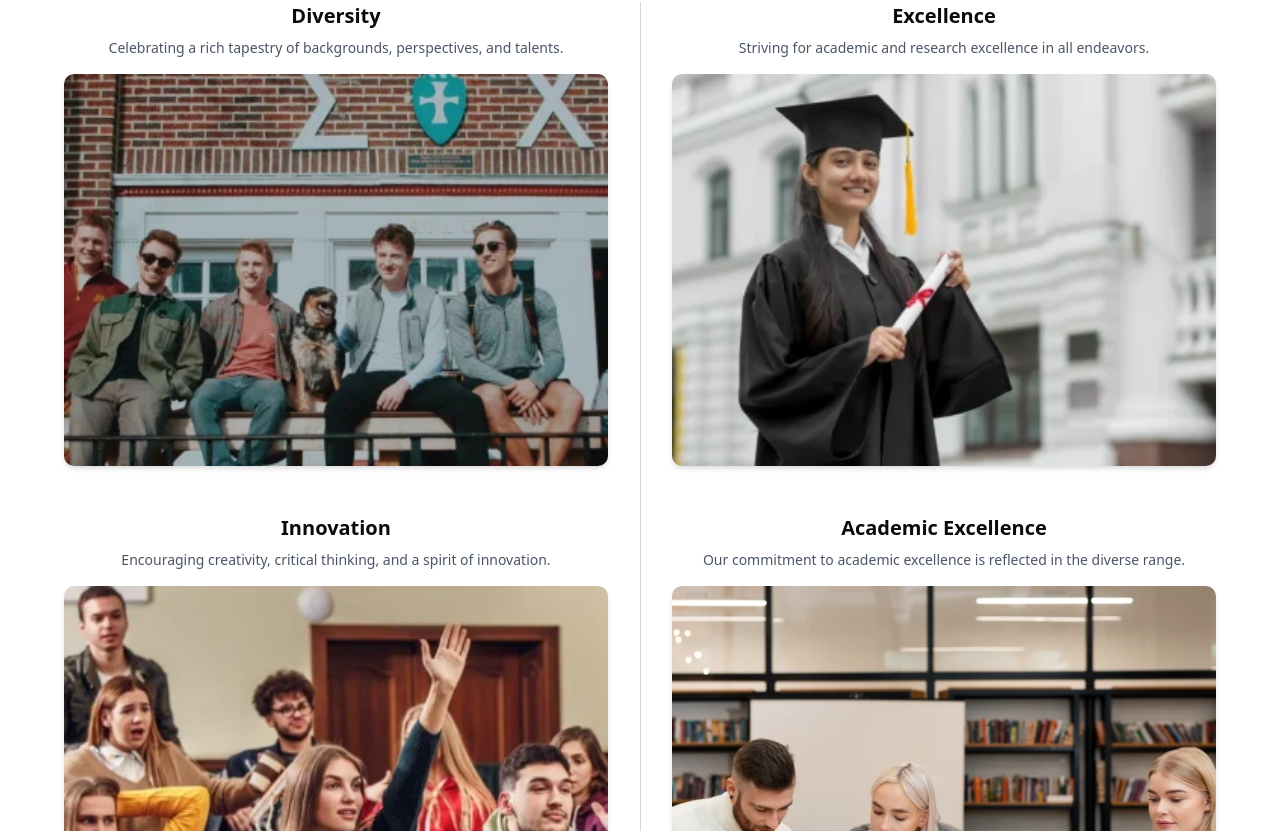
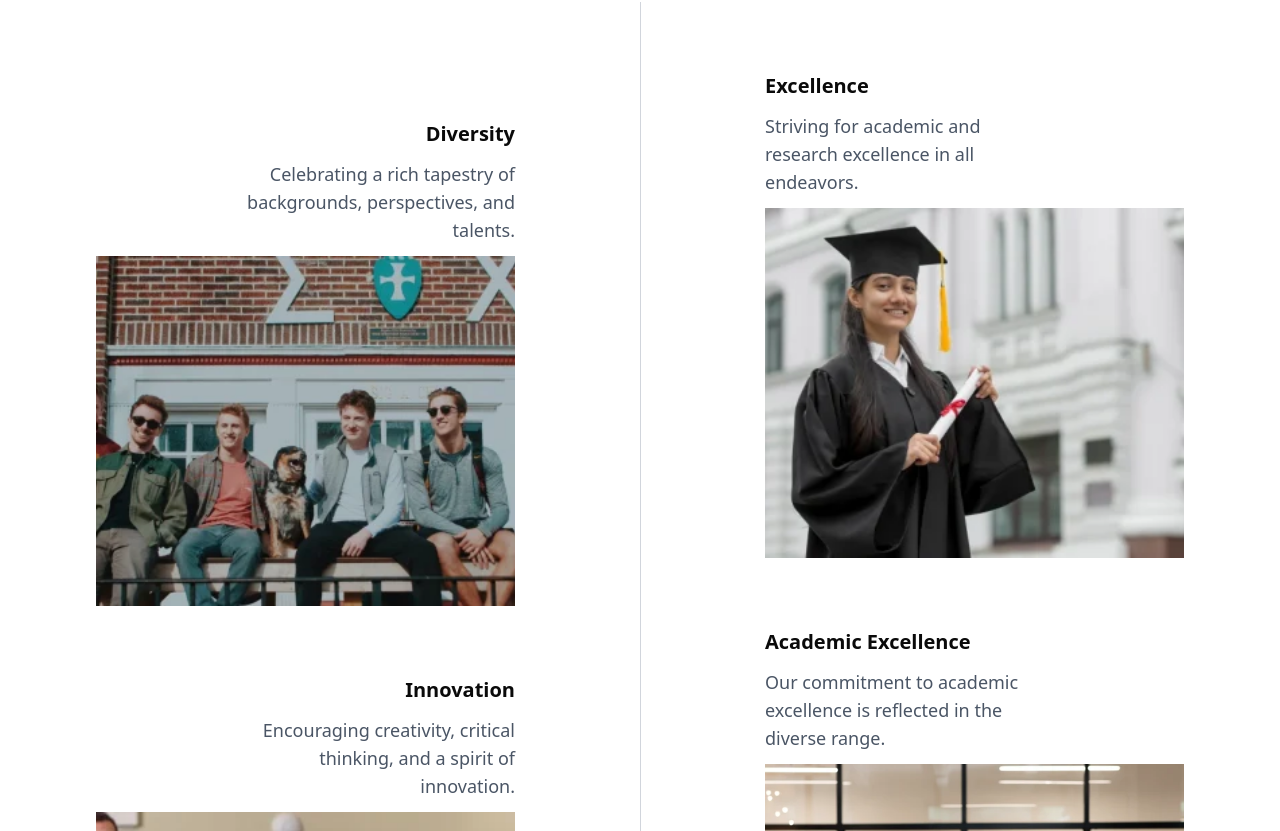
Before and after one commit to Kwasi-1/school-template-v1, a Next.js app: page /about in a window 1280 px wide. Shown: the part 1549-2380 px from the top of the page. Built offline with nearby package versions, Linux system fonts and the light colour scheme.

Commit message:
Refactor code on mission and values section for easy formating

```diff
--- a/components/about/MissonValuesSection.tsx
+++ b/components/about/MissonValuesSection.tsx
@@ -1,73 +1,87 @@
+"use client";
+
+import Image from "next/image";
+
+const values = [
+  {
+    title: "Diversity",
+    description:
+      "Celebrating a rich tapestry of backgrounds, perspectives, and talents.",
+    image: "/event-image-1.webp",
+  },
+  {
+    title: "Innovation",
+    description:
+      "Encouraging creativity, critical thinking, and a spirit of innovation.",
+    image: "/event-image-2.webp",
+  },
+  {
+    title: "Excellence",
+    description:
+      "Striving for academic and research excellence in all endeavors.",
+    image: "/event-image-3.webp",
+  },
+  {
+    title: "Academic Excellence",
+    description:
+      "Our commitment to academic excellence is reflected in the diverse range.",
+    image: "/program1.webp",
+  },
+];
+
+const ValueCard = ({
+  title,
+  description,
+  image,
+  align,
+}: {
+  title: string;
+  description: string;
+  image: string;
+  align?: string;
+}) => (
+  <div className={`${align} space-y-3 mt-[70px]`}>
+    <h3 className="text-xl font-semibold">{title}</h3>
+    <p
+      className={`text-lg text-gray-600 w-[65%] ${
+        align === "text-right" && " ml-auto"
+      }`}
+    >
+      {description}
+    </p>
+    <Image
+      src={image}
+      alt={title}
+      className="mt-2 w-full h-[350px] object-cover "
+      width={310}
+      height={465}
+    />
+  </div>
+);
+
 const MissionValuesSection = () => {
   return (
-    <section className="w-[90%] mx-auto my-16">
+    <section className="w-[85%] container mx-auto my-16">
       <h2 className="text-center text-3xl font-semibold mb-10">
         Mission and Values
       </h2>
 
-      <div className="grid grid-cols-1 md:grid-cols-2 gap-10 md:gap-16 relative">
+      <div className="grid grid-cols-1 md:grid-cols-2 gap-10 md:gap-[250px] relative">
         {/* Left Column */}
-        <div className="space-y-12">
-          {/* Diversity */}
-          <div className="text-center">
-            <h3 className="text-xl font-semibold">Diversity</h3>
-            <p className="text-sm text-gray-600 mt-2">
-              Celebrating a rich tapestry of backgrounds, perspectives, and
-              talents.
-            </p>
-            <img
-              src="/event-image-1.webp"
-              alt="Diversity"
-              className="mt-4 w-full rounded-lg shadow-md"
-            />
-          </div>
-
-          {/* Innovation */}
-          <div className="text-center">
-            <h3 className="text-xl font-semibold">Innovation</h3>
-            <p className="text-sm text-gray-600 mt-2">
-              Encouraging creativity, critical thinking, and a spirit of
-              innovation.
-            </p>
-            <img
-              src="/event-image-2.webp"
-              alt="Innovation"
-              className="mt-4 w-full rounded-lg shadow-md"
-            />
-          </div>
+        <div className="space-y-12 pt-12 text-align-right">
+          {values.slice(0, 2).map((value) => (
+            <ValueCard key={value.title} {...value} align="text-right" />
+          ))}
         </div>
 
         {/* Vertical Divider for Desktop */}
-        <div className="hidden md:block absolute top-0 left-1/2 w-[1px] h-full bg-gray-300"></div>
+        <div className="hidden md:block absolute top-0 left-1/2 w-[1px] h-full bg-gray-300 "></div>
 
         {/* Right Column */}
         <div className="space-y-12">
-          {/* Excellence */}
-          <div className="text-center">
-            <h3 className="text-xl font-semibold">Excellence</h3>
-            <p className="text-sm text-gray-600 mt-2">
-              Striving for academic and research excellence in all endeavors.
-            </p>
-            <img
-              src="/event-image-3.webp"
-              alt="Excellence"
-              className="mt-4 w-full rounded-lg shadow-md"
-            />
-          </div>
-
-          {/* Academic Excellence */}
-          <div className="text-center">
-            <h3 className="text-xl font-semibold">Academic Excellence</h3>
-            <p className="text-sm text-gray-600 mt-2">
-              Our commitment to academic excellence is reflected in the diverse
-              range.
-            </p>
-            <img
-              src="/program1.webp"
-              alt="Academic Excellence"
-              className="mt-4 w-full rounded-lg shadow-md"
-            />
-          </div>
+          {values.slice(2).map((value) => (
+            <ValueCard key={value.title} {...value} />
+          ))}
         </div>
       </div>
     </section>
```
